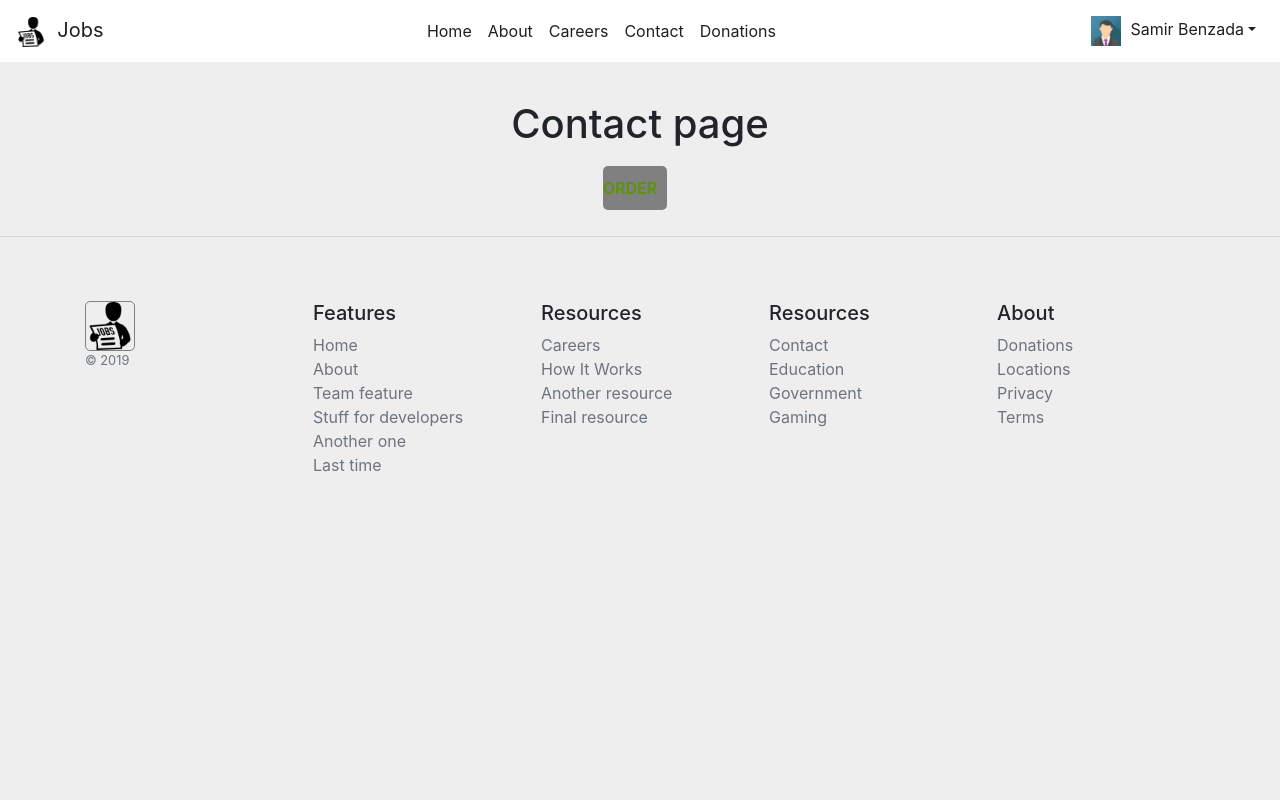
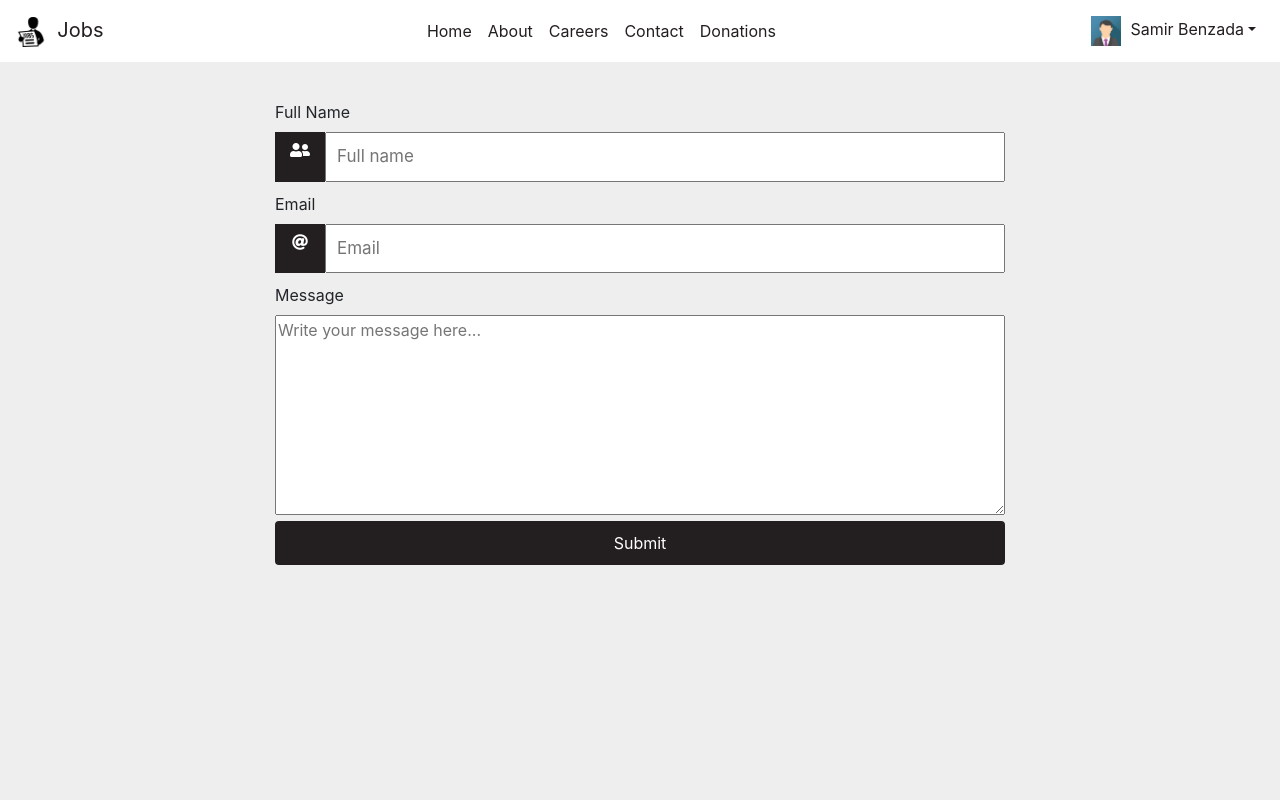
Before and after one commit to lelisloisBen/jobs, a React (Create React App) app: page /Contact in a window 1280 px wide. Shown: the top 800 px of the page. Built offline with nearby package versions, Linux system fonts and the light colour scheme.

Commit message:
Contact Form

```diff
--- a/src/App.css
+++ b/src/App.css
@@ -1,13 +1,116 @@
 .App {
     margin-top: 100px;
 }
-/* Button Custom */
+/* Textarea Custom */
+.textareaAubergine {
+    width: 100%;
+    height: 200px;
+    outline: none;
+}
+.textareaAubergine:focus {
+    border: 2px solid #231E1F;
+}
+
+/*  ########################## Input Custom ########################## */
+.input {
+    padding: 10px;
+    width: 100%;
+    font-size: 17px;
+    font-family: Raleway;
+    border: 1px solid #aaaaaa;
+    outline: none;
+}
+.input:focus{
+    border: 2px solid #aaa;
+}
+
+/*** PURPLE ***/
+.inputPurple {
+    width: 100%;
+    padding: 10px;
+    font-size: 17px;
+    outline: none;
+}
+.inputPurple:focus {
+    border: 2px solid purple;
+}
+
+/*** ORANGE ***/
+.inputOrange {
+    width: 100%;
+    padding: 10px;
+    font-size: 17px;
+    outline: none;
+}
+.inputOrange:focus {
+    border: 2px solid orange;
+}
+
+/*** RED ***/
+.inputRed {
+    width: 100%;
+    padding: 10px;
+    font-size: 17px;
+    outline: none;
+}
+.inputRed:focus {
+    border: 2px solid red;
+}
+
+/*** BLUE ***/
+.inputBlue {
+    width: 100%;
+    padding: 10px;
+    font-size: 17px;
+    outline: none;
+}
+.inputBlue:focus {
+    border: 2px solid dodgerblue;
+}
+
+/*** AUBERGINE ***/
+.inputAubergine {
+    width: 100%;
+    padding: 10px;
+    font-size: 17px;
+    outline: none;
+}
+.inputAubergine:focus {
+    border: 2px solid #231E1F;
+}
+
+/*** AMBER ***/
+.inputAmber {
+    width: 100%;
+    padding: 10px;
+    font-size: 17px;
+    outline: none;
+}
+.inputAmber:focus {
+    border: 2px solid #FFC10D;
+}
+
+/* ########################## Input With icon ##########################*/
+
+.inputContainer {
+    display: -ms-flexbox; /* IE10 */
+    display: flex;
+    width: 100%;
+    margin-bottom: 10px;
+}
+.icon {
+    padding: 10px;
+    min-width: 50px;
+    text-align: center;
+}
+
+/* ########################## Button Custom  ########################## */
 .button {
     width: 100%;
     border: none;
     cursor: pointer;
     box-sizing: border-box;
-    padding: .375rem .75rem;
+    padding: .625rem .75rem;
     font-size: 1rem;
     line-height: 1.5;
     border-radius: .25rem;
@@ -16,7 +119,8 @@
 .button:hover {
     opacity: 0.8;
 }
-/* ############ All the colors ########## */
+
+/* ######################### All the colors ####################### */
 .purple {
     background-color: purple!important;
     color: white!important;
--- a/src/components/UI/Button.module.css
+++ b/src/components/UI/Button.module.css
@@ -1,14 +1,12 @@
 .Button {
-    background-color: grey;
+    width: 100%;
     border: none;
-    border-radius: 5px;
-    color: white;
-    outline: none;
     cursor: pointer;
-    font: inherit;
-    padding: 10px;
-    margin: 10px;
-    font-weight: bold;
+    box-sizing: border-box;
+    padding: .375rem .75rem;
+    font-size: 1rem;
+    line-height: 1.5;
+    border-radius: .25rem;
 }
 
 .Button:first-of-type {
@@ -22,9 +20,11 @@
 }
 
 .Success {
-    color: #5C9210;
+    background-color: green;
+    color: #ffffff;
 }
 
 .Danger {
-    color: #944317;
+    background-color: red;
+    color: #ffffff;
 }
--- a/src/pages/Contact/Contact.js
+++ b/src/pages/Contact/Contact.js
@@ -1,13 +1,78 @@
-import React from 'react';
-import Button from '../../components/UI/Button';
+import React, { Component } from 'react';
+import styles from './Contact.module.css';
+//import Button from '../../components/UI/Button';
 
-function Contact() {
-  return (
-    <div className="text-center">
-        <h1>Contact page</h1>
-        <Button btnType="Success" disabled={false}>ORDER</Button>
-    </div>
-  );
+
+class Contact extends Component {
+  constructor(props) {
+    super(props);
+    this.state = {value: ''};
+
+    this.handleChange = this.handleChange.bind(this);
+    this.handleSubmit = this.handleSubmit.bind(this);
+  }
+
+  handleChange(event) {
+    this.setState({value: event.target.value});
+  }
+
+  handleSubmit(event) {
+    alert('A name was submitted: ' + this.state.value);
+    event.preventDefault();
+  }
+
+  render() {
+    return (
+      <div className={styles.contactPage}>
+        <div className="container">
+          <div className="row">
+            <div className="col-2"></div>
+            <div className="col">
+              <form onSubmit={this.handleSubmit}>
+                <label for="fullName">Full Name</label>
+                <div className="inputContainer">
+                    <i className="fas fa-user-friends icon aubergine"></i>
+                    <input className="inputAubergine" type="text" placeholder="Full name" id="fullName" name="name" />
+                </div>
+                <label for="email">Email</label>
+                <div className="inputContainer">
+                    <i className="fas fa-at icon aubergine"></i>
+                    <input className="inputAubergine" type="email" placeholder="Email" id="email" name="name" />
+                </div>
+                <label for="message">Message</label>
+                <textarea className="textareaAubergine" name="subject" placeholder="Write your message here..." id="message"></textarea>
+                <input className="button aubergine" type="submit" value="Submit" />
+              </form>
+            </div>
+            <div className="col-2"></div>
+          </div>
+        </div>
+      </div>
+    );
+  }
 }
 
 export default Contact;
+
+// function Contact() {
+//   return (
+//     <div className="container">
+//       <form>
+//         <label>
+//           Name:
+//           <input type="text" name="name" />
+//         </label>
+//         <input type="submit" value="Submit" />
+//       </form>
+//       <br/>
+//       <div className="text-center">
+//           <h1>Contact page</h1>
+//           <Button btnType="Danger" disabled={false}>ORDER</Button>
+//       </div>
+
+
+//     </div>
+//   );
+// }
+
+// export default Contact;
--- a/src/pages/Contact/Contact.module.css
+++ b/src/pages/Contact/Contact.module.css
@@ -0,0 +1,3 @@
+.contactPage {
+    min-height: 800px;
+}
```
